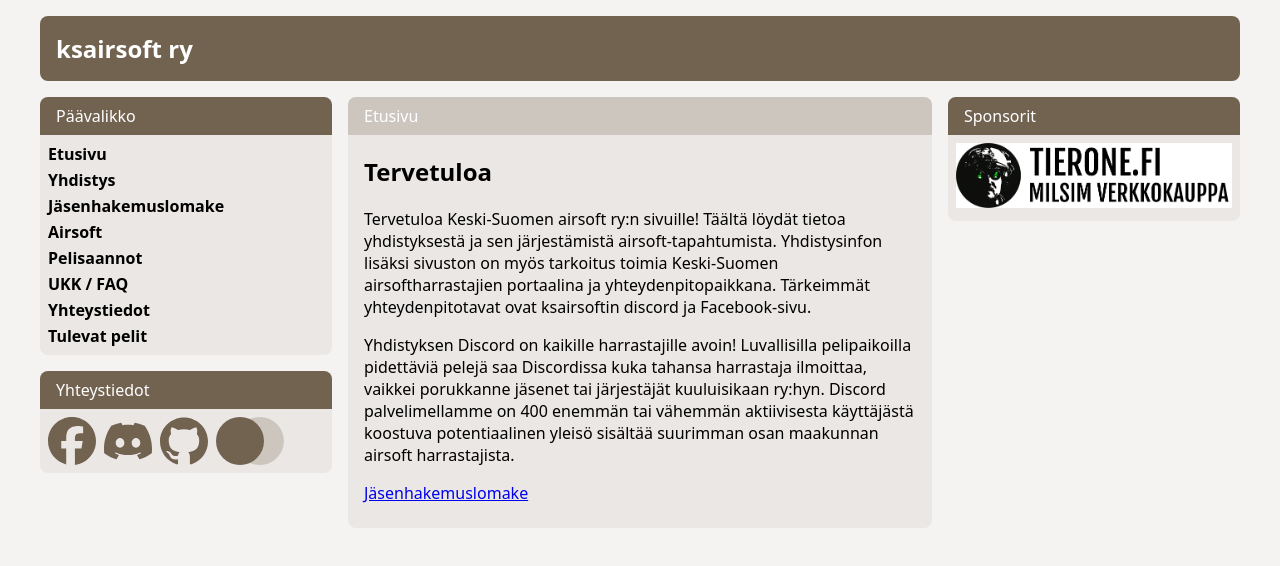
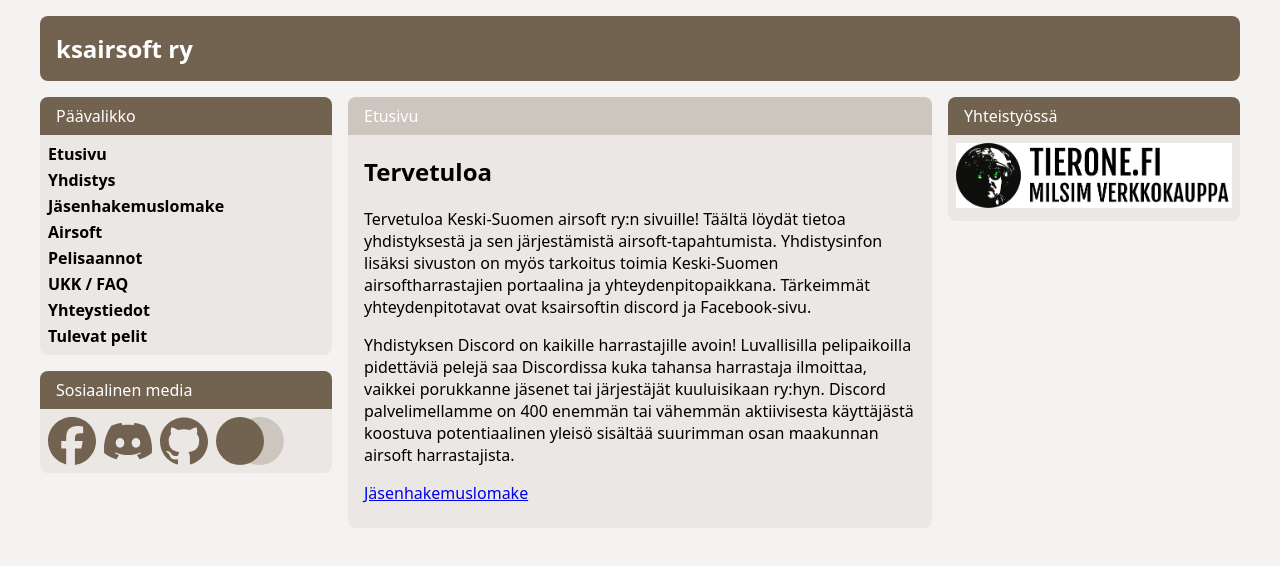
Before and after one commit to Keski-SuomenAirsoft/ksairsoft.info, an Astro site: page / in a window 1280 px wide. Built offline with nearby package versions, Linux system fonts and the light colour scheme; Astro itself is replaced by a stand-in of ours.

Commit message:
language

```diff
--- a/src/layouts/Layout.astro
+++ b/src/layouts/Layout.astro
@@ -187,7 +187,7 @@ const { frontmatter } = Astro.props;
             </nav>
 
             <div class="contacts">
-              <div class="contacts-header">Yhteystiedot</div>
+              <div class="contacts-header">Sosiaalinen media</div>
               <div class="contacts-body">
                 <div class="social-links">
                   <a
@@ -226,7 +226,7 @@ const { frontmatter } = Astro.props;
 
           <div class="right-column">
             <div class="sponsors">
-              <div class="sponsors-header">Sponsorit</div>
+              <div class="sponsors-header">Yhteistyössä</div>
               <div class="sponsors-body">
                 <a href="https://tierone.fi" target="_blank">
                   <img
```
